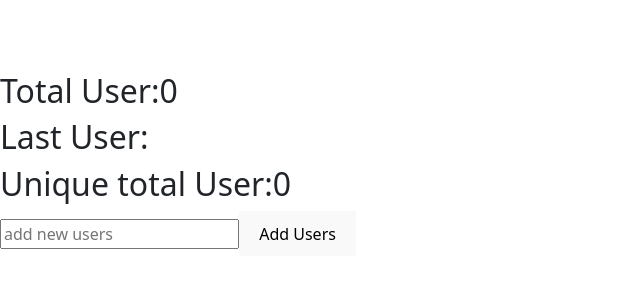
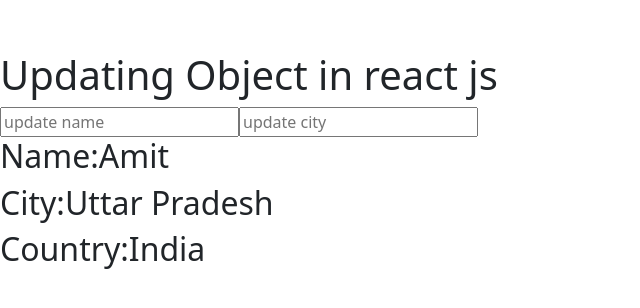
Before and after one commit to amit20055/React-Amit, a React (Vite) app: page / in a window 1280 px wide. Shown: the part 236-544 px from the top of the page, without its empty margins (0-640 px from the left). Built offline with nearby package versions, Linux system fonts and the light colour scheme.

Commit message:
updating

```diff
--- a/src/App.jsx
+++ b/src/App.jsx
@@ -1,11 +1,11 @@
-import DerivedState47 from "./derived_state 47";
+import Updating_object49 from "./updating_object49";
 
 
 function App() {
   return (
     <div>
 
-      <DerivedState47/>
+      <Updating_object49/>
 
     </div>
 
--- /dev/null
+++ b/src/updating_object49.jsx
@@ -0,0 +1,34 @@
+import { useState } from "react";
+import { ssrExportNameKey } from "vite/module-runner";
+
+function Updating_object49(){
+    const[name,setName]=useState('Amit');
+    const [data,setData]=useState({
+        name:'Amit',
+        address:{
+            city:'Uttar Pradesh',
+            country:'India'
+        }
+    })
+    const handleName=(val)=>{
+        data.name=val;
+        setData({...data})
+
+    }
+    const handleCity=(val)=>{
+        data.address.city=val;
+        setData({...data,address:{...data.address,val}})
+
+    }
+    return (
+        <div>
+            <h1>Updating Object in react js</h1>
+            <input type="text" placeholder="update name" onChange={(event)=>handleName(event.target.value)}/>
+            <input type="text" placeholder="update city" onChange={(event)=>handleCity(event.target.value)}/>
+            <h2>Name:{data.name}</h2>
+            <h2>City:{data.address.city}</h2>
+            <h2>Country:{data.address.country}</h2>
+
+        </div>
+    )
+} export default Updating_object49;
```
Also changed, not shown: src/child1_48.jsx (added, +16 -0 lines), src/child2_48.jsx (added, +10 -0 lines), src/parent48.jsx (added, +16 -0 lines).
